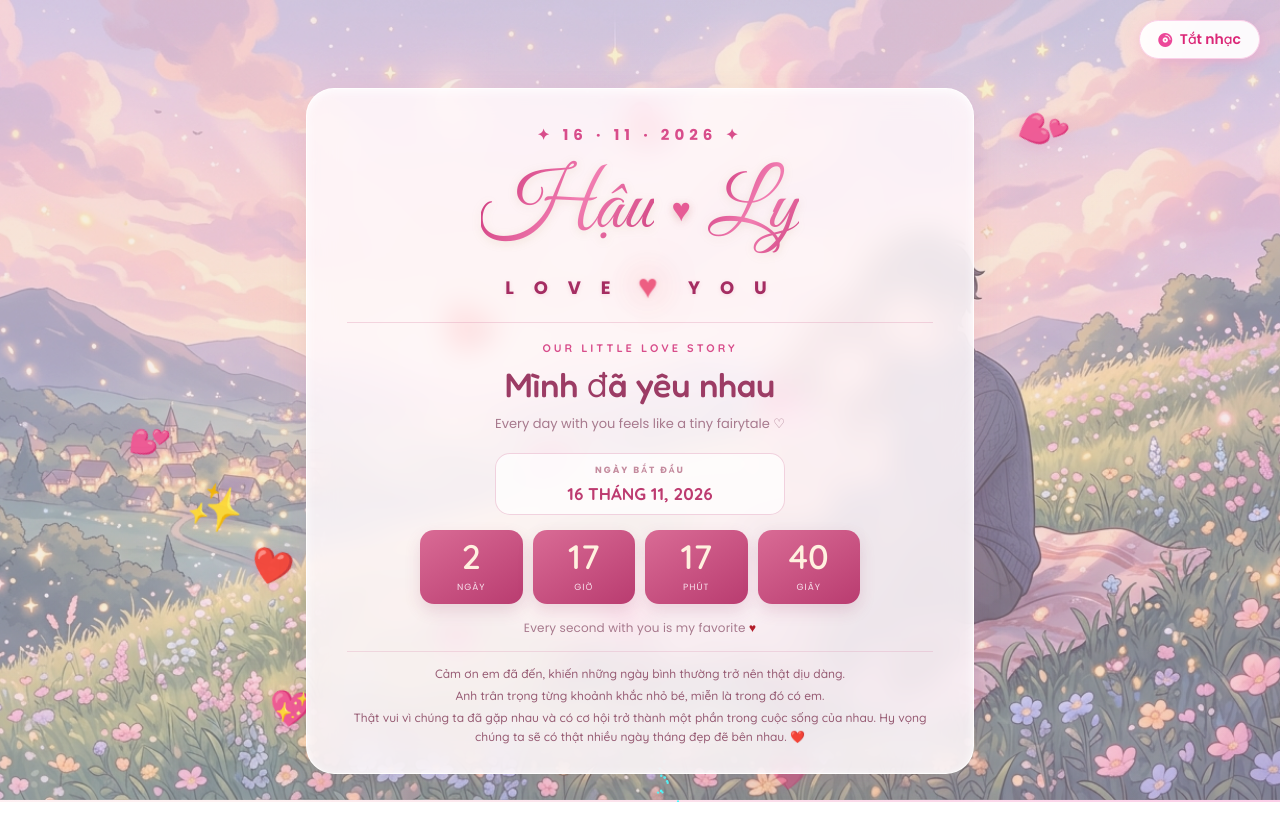
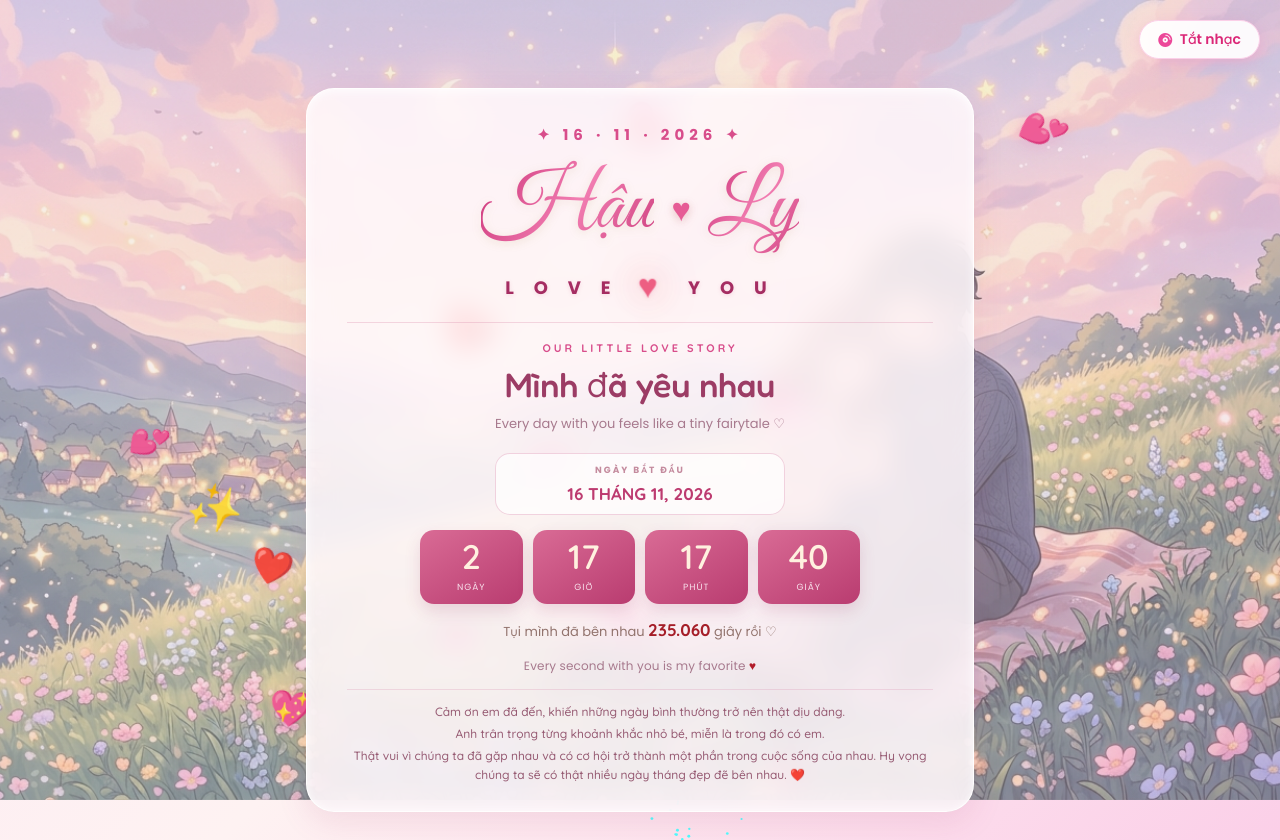
Before and after one commit to hauntph07061/confess-v2, a plain HTML site: page ssuccess.html in a window 1280 px wide. Before the commit the page ends 802 px from the top, so only its background shows below. Drawn offline with nearby package versions, Linux system fonts and the light colour scheme.

Commit message:
Add total seconds to love counter

```diff
--- a/css/main.css
+++ b/css/main.css
@@ -340,6 +340,8 @@ canvas {
 .countup-box { min-height: 88px; display: flex; flex-direction: column; justify-content: center; gap: 7px; color: #fff1df; background: linear-gradient(145deg, #b51d25, #7d111b); border-radius: 11px; box-shadow: 0 8px 18px rgba(122,17,27,.2); }
 .cu-num { font: 600 clamp(25px, 5vw, 34px) 'Quicksand', sans-serif; line-height: 1; font-variant-numeric: tabular-nums; }
 .cu-unit { color: rgba(255,235,220,.72); font-size: 9px; letter-spacing: 1px; }
+.countup-total-seconds { margin: 15px 0 0; color: #92736d; font-size: 13px; font-variant-numeric: tabular-nums; }
+.countup-total-seconds strong { color: #a51e28; font: 700 17px 'Quicksand', sans-serif; }
 .countup-note { margin: 23px 0 0; color: #936e69; font-size: 13px; }
 .countup-note span { color: #b21d2a; }
 @keyframes counterFade { from { opacity: 0; } to { opacity: 1; } }
--- a/ssuccess.html
+++ b/ssuccess.html
@@ -57,6 +57,7 @@
             <div class="countup-box"><span class="cu-num" id="cu-mins">00</span><span class="cu-unit">PHÚT</span></div>
             <div class="countup-box"><span class="cu-num" id="cu-secs">00</span><span class="cu-unit">GIÂY</span></div>
           </div>
+          <p class="countup-total-seconds">Tụi mình đã bên nhau <strong id="cu-total-seconds">0</strong> giây rồi ♡</p>
           <p class="countup-note">Every second with you is my favorite <span aria-hidden="true">♥</span></p>
           <div class="countup-love-lines" aria-label="Lời nhắn yêu thương">
             <p>Cảm ơn em đã đến, khiến những ngày bình thường trở nên thật dịu dàng.</p>
@@ -94,6 +95,7 @@
         document.getElementById("cu-hours").textContent = String(hours).padStart(2, "0");
         document.getElementById("cu-mins").textContent = String(minutes).padStart(2, "0");
         document.getElementById("cu-secs").textContent = String(seconds).padStart(2, "0");
+        document.getElementById("cu-total-seconds").textContent = totalSeconds.toLocaleString("vi-VN");
       }
       update();
       setInterval(update, 1000);
```
